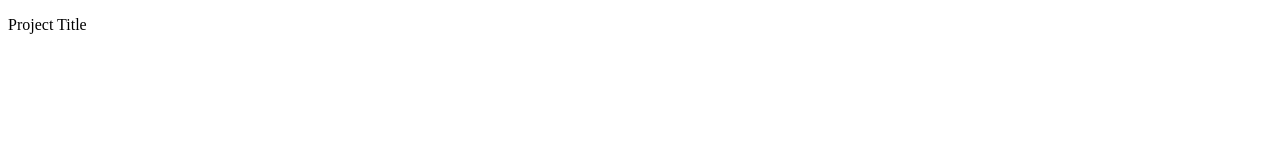
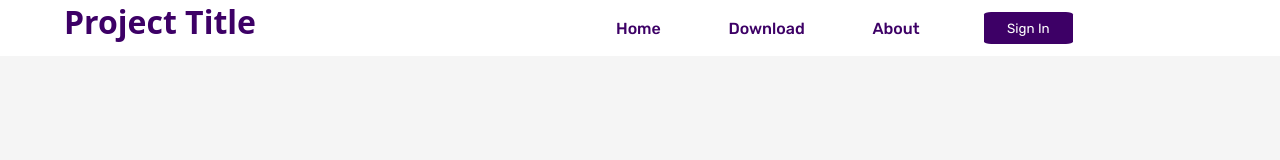
Before and after one commit to AlaadinAhmed/Smart-Building-23213-Website, a plain HTML site: page public/index.html in a window 1280 px wide. Drawn offline with Linux system fonts and the light colour scheme.

Commit message:
Created Index.scss

```diff
--- a/public/index.html
+++ b/public/index.html
@@ -1,7 +1,11 @@
 <!DOCTYPE html>
 <html lang="en">
 <head>
-    <link rel="https://cdn.rawgit.com/mfd/f3d96ec7f0e8f034cc22ea73b3797b59/raw/856f1dbb8d807aabceb80b6d4f94b464df461b3e/gotham.css">
+    <link rel="https://cdn.statically.io/gist/mfd/f3d96ec7f0e8f034cc22ea73b3797b59/raw/fad2f254369fb54250260077a4c87391a6280c52/gotham.css">
+    <link rel="preconnect" href="https://fonts.googleapis.com">
+    <link rel="preconnect" href="https://fonts.gstatic.com" crossorigin>
+    <link href="https://fonts.googleapis.com/css2?family=Rubik:ital,wght@0,300..900;1,300..900&display=swap" rel="stylesheet">
+    <link rel="stylesheet" href="/dist/css/index.min.css">
     <meta charset="UTF-8">
     <meta name="viewport" content="width=device-width, initial-scale=1.0">
     <title>Project Title</title>
@@ -9,6 +13,14 @@
 <body>
     <header>
         <p>Project Title</p>
+        <nav>
+            <ul>
+                <li><a>Home</a></li>
+                <li><a>Download</a></li>
+                <li><a>About</a></li>
+            </ul>
+            <button>Sign In</button>
+        </nav>
     </header>
 </body>
 </html>
--- a/public/scss/index.scss
+++ b/public/scss/index.scss
@@ -1,3 +1,53 @@
 body{
+    background-color: whitesmoke;
+    margin:0;
+}
+header{
+    display:flex;
+    box-sizing: border-box;
+    position:sticky;
+    margin:0;
+    font-family: GothamPro, system-ui, -apple-system, BlinkMacSystemFont, 'Segoe UI', Roboto, Oxygen, Ubuntu, Cantarell, 'Open Sans', 'Helvetica Neue', sans-serif;
     background-color: white;
+    color:#3d0066;
+    width:100vw;
+    height:7vh;
+    gap:20vw;
 }
+p{
+    padding-left:5vw;
+    margin:0;
+    font-weight:700;
+    font-size:4vh;
+}
+ul{
+    text-decoration:none;
+    list-style:none;
+    li{
+        display:inline-block;
+        padding-left:5vw;
+        text-align:center;
+        line-height:normal;
+    }
+}
+nav{
+    font-family: "Rubik", sans-serif;
+    font-weight:500;
+    display:flex;
+    justify-content:center;
+    align-items:center;
+    gap: 5vw;
+    button{
+        font-family:inherit;
+        border:none;
+        background-color:#3d0066;
+        width: 7vw;
+        height:4vh;
+        border-radius:8%;
+        color:white;
+        &:hover{
+            background-color: #5c0099;
+            transition-duration: 125ms;
+        }
+    }
+}
```
Also changed, not shown: dist/css/index.min.css (added), 1 other file.
